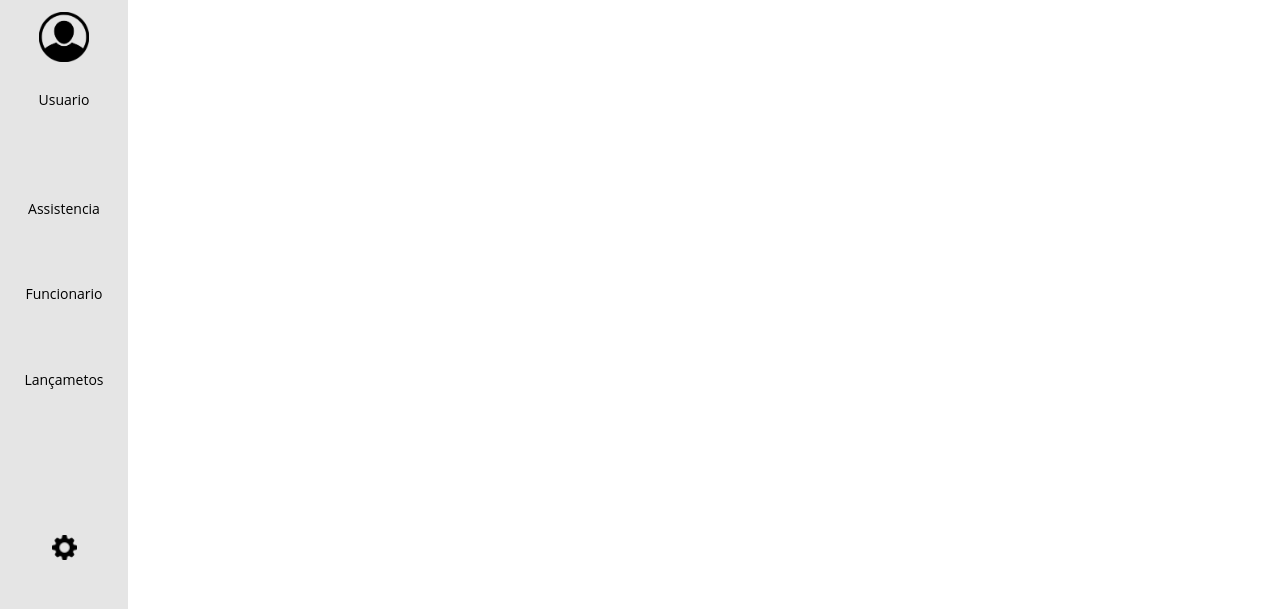
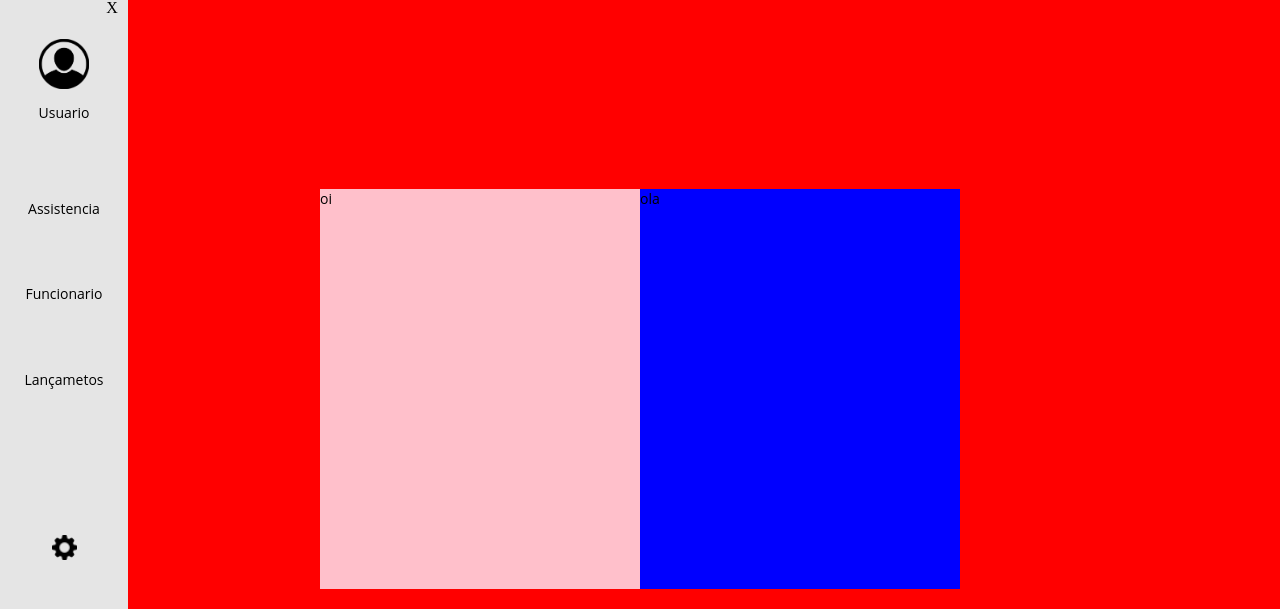
Before and after one commit to DanielS262/Projeto-ONG, a plain HTML site: page Sistema/Frontend/CadastrarAssistido/index.html in a window 1280 px wide. Shown: the part 89-698 px from the top of the page. Drawn offline with Linux system fonts and the light colour scheme.

Commit message:
att leo 24-04

```diff
--- a/Sistema/Frontend/CadastrarAssistido/index.html
+++ b/Sistema/Frontend/CadastrarAssistido/index.html
@@ -13,7 +13,7 @@
     <header>
         <div class="header">
             <ul class="nav-bar">
-                <li><img src="../Assets/icones/hamburger.png" alt="Menu" class="menu"></li>
+                <li><img src="../Assets/icones/hamburger.png" alt="Menu" class="menu" id="menu" onclick="showMenu()"></li>
                 <li><img src="../Assets/icones/logo.png" alt="Logo" class="logo"></li>
         </div>
 
@@ -22,6 +22,7 @@
         <ul class="menuitens">
             <div class="user">
                 <ul class="useritens">
+                    <li onclick="closeMenu()">X</li>
                     <li><img src="../Assets/icones/user.png" alt="user" class="userimg"></li>
                     <li>
                         <p>Usuario</p>
@@ -49,7 +50,21 @@
             </div>
         </ul>
     </div>
+    <section>
+        <div class="container">
+            <div class="card">
+                <div class="Assiscard">
+                    <h2>oi</h2>
+                </div>
+                <div class="Famcard">
+                    <h2>ola</h2>
+                </div>
+            </div>
+        </div>
+    </section>
 
 </body>
+<script src="../Global/menu.js"></script>
+<script src="script.js"></script>
 
 </html>
--- a/Sistema/Frontend/CadastrarAssistido/styles.css
+++ b/Sistema/Frontend/CadastrarAssistido/styles.css
@@ -1 +1,50 @@
 @import url("../Global/globalHeaderMenu.css");
+section {
+    width: 100vw;
+    height: 100vh;
+}
+
+.fstimg,
+.lstimg {
+    width: 100px
+}
+
+.container {
+    height: 100%;
+    width: 100%;
+    display: flex;
+    align-items: flex-start;
+    justify-content: flex-start;
+}
+
+.card {
+    width: 100%;
+    height: 100%;
+    background-color: red;
+    display: flex;
+    justify-content: center;
+    align-items: center
+}
+
+.Assiscard {
+    background-color: pink;
+    width: 25%;
+    height: 50%;
+}
+
+.Famcard {
+    background-color: blue;
+    width: 25%;
+    height: 50%
+}
+
+
+/* input[type="text"] {
+    display: flex;
+    border: none;
+    width: 100%;
+    height: 2em;
+    border-bottom: 1.5px solid black;
+    justify-content: flex-start;
+    background-color: transparent;
+} */
--- a/Sistema/Frontend/Global/globalHeaderMenu.css
+++ b/Sistema/Frontend/Global/globalHeaderMenu.css
@@ -27,7 +27,7 @@ header {
 }
 
 .menu {
-    width: 30px;
+    width: 100%;
     height: 30px;
     cursor: pointer;
 }
@@ -47,6 +47,7 @@ header {
     width: 10vw;
     height: 89.7vh;
     background-color: #e5e5e5;
+    position: fixed;
 }
 
 .user {
@@ -123,3 +124,9 @@ header {
 .logout {
     width: 25px;
 }
+
+.useritens li:first-child {
+    cursor: pointer;
+    margin-left: 75%;
+    margin-bottom: 10%;
+}
--- /dev/null
+++ b/Sistema/Frontend/Global/menu.js
@@ -0,0 +1,14 @@
+let menu = document.querySelector(".menu")
+
+function showMenu() {
+    let menuJS = document.querySelector(".menuJS");
+    menuJS.style.marginLeft = "0"
+    menuJS.style.transition = "all 0.5s cubic";
+}
+
+function closeMenu() {
+    let menuJS = document.querySelector(".menuJS");
+    menuJS.style.marginLeft = "-250px"
+    menuJS.style.transition = "all 1s linear";
+
+}
```
